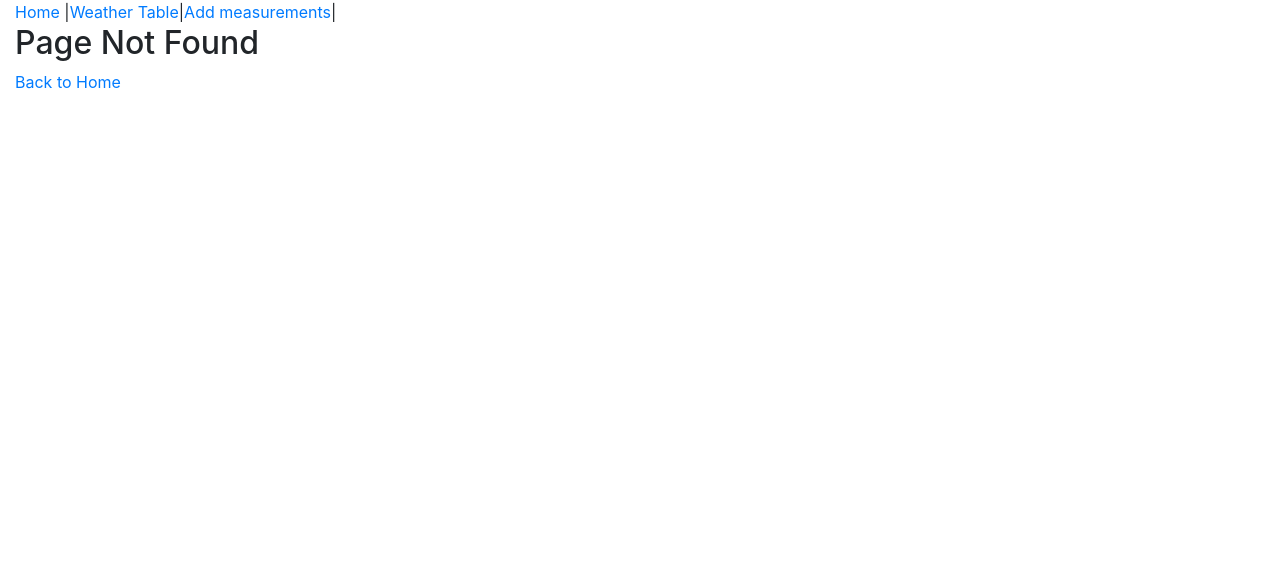
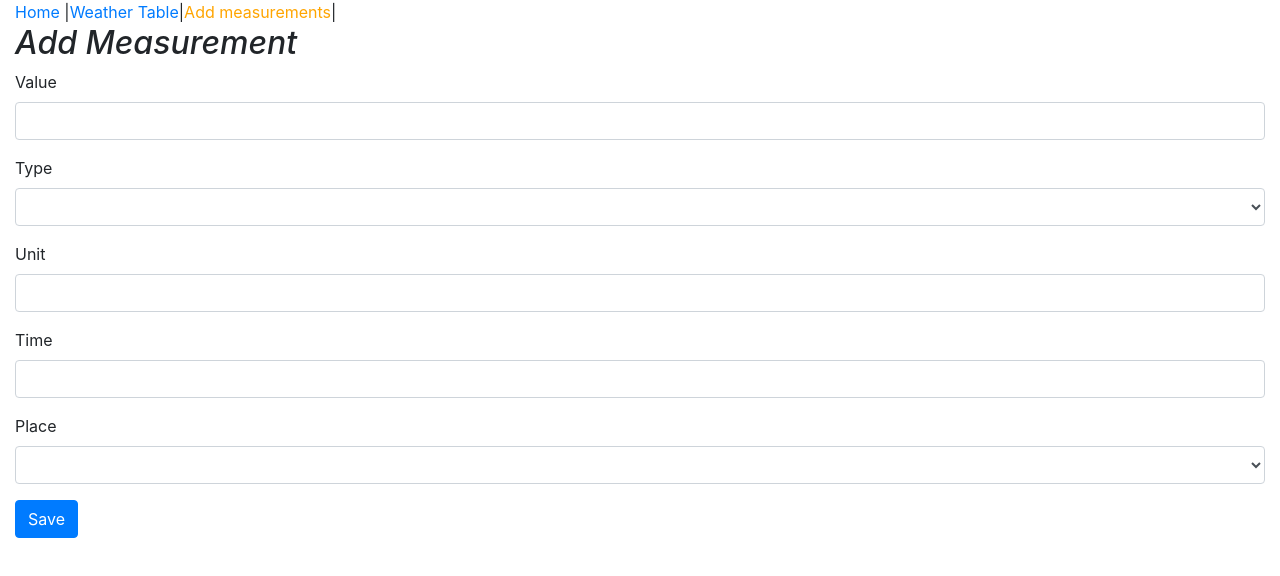
Before and after one commit to fadi-dasus/React-Weather-Data, a React (Create React App) app in the folder weather-data/: page /addMeasurementPage in a window 1280 px wide. Before the commit this address had no page. Shown: the top 576 px of the page. Built offline with nearby package versions, Linux system fonts and the light colour scheme.

Commit message:
add measurement form

```diff
--- /dev/null
+++ b/weather-data/src/components/AddMeasurementPage.js
@@ -0,0 +1,13 @@
+import React, { Fragment } from 'react'
+import DataFrom from './DataForm'
+
+function AddMeasurementPage() {
+
+    return (
+        <Fragment>
+            <h2 className="font-italic">Add Measurement  </h2>
+            <DataFrom />
+        </Fragment>
+    )
+}
+export default AddMeasurementPage
--- a/weather-data/src/components/App.js
+++ b/weather-data/src/components/App.js
@@ -2,7 +2,8 @@ import React from "react";
 import HomePage from "./HomePage";
 import Header from "./common/Header";
 import WeatherDataPage from './WeatherDataPage'
-import { Route, Switch, Redirect } from "react-router-dom";
+import AddMeasurementPage from './AddMeasurementPage'
+import { Route, Switch } from "react-router-dom";
 import NotFoundPage from "./NotFoundPage";
 import { ToastContainer } from "react-toastify";
 import "react-toastify/dist/ReactToastify.css";
@@ -14,8 +15,8 @@ function App() {
             <Header />
             <Switch>
                 <Route path="/" exact component={HomePage} />
-                <Route path="/weatherData" exact component={WeatherDataPage} />
-
+                <Route path="/weatherData" component={WeatherDataPage} />
+                <Route path="/addMeasurementPage" component={AddMeasurementPage} />
 
                 <Route component={NotFoundPage} />
             </Switch>
--- /dev/null
+++ b/weather-data/src/components/DataForm.js
@@ -0,0 +1,83 @@
+import React from "react";
+
+function DataForm(props) {
+    return (
+        <form>
+            <div className="form-group">
+                <label htmlFor="value">Value</label>
+                <div className="field">
+                    <input
+                        id="value"
+                        type="text"
+                        name="measurement-value"
+                        className="form-control"
+                        value=""
+                    />
+                </div>
+            </div>
+
+            <div className="form-group">
+                <label htmlFor="type">Type</label>
+                <div className="field">
+                    <select
+                        id="type"
+                        name="measurement-type"
+                        value=""
+                        className="form-control"
+                    >
+                        <option value="" />
+                        <option value="1">temperature</option>
+                        <option value="2">precipitation</option>
+                        <option value="3">cloud coverage</option>
+                        <option value="4">wind speed</option>
+                    </select>
+                </div>
+            </div>
+
+            <div className="form-group">
+                <label htmlFor="unit">Unit</label>
+                <div className="field">
+                    <input
+                        type="text"
+                        id="measurement-unit"
+                        name="unit"
+                        className="form-control"
+                        value=""
+                    />
+                </div>
+            </div>
+            <div className="form-group">
+                <label htmlFor="time">Time</label>
+                <div className="field">
+                    <input
+                        type="text"
+                        id="measurement-time"
+                        name="time"
+                        className="form-control"
+                        value=""
+                    />
+                </div>
+            </div>
+            <div className="form-group">
+                <label htmlFor="place">Place</label>
+                <div className="field">
+                <select
+                        id="place"
+                        name="measurement-place"
+                        value=""
+                        className="form-control"
+                    >
+                        <option value="" />
+                        <option value="1">Horsens</option>
+                        <option value="2">Copenhagen</option>
+                        <option value="3">Aarhus</option>
+                    </select>
+                </div>
+            </div>
+
+            <input type="submit" value="Save" className="btn btn-primary" />
+        </form>
+    );
+}
+
+export default DataForm;
--- a/weather-data/src/components/WeatherDataPage.js
+++ b/weather-data/src/components/WeatherDataPage.js
@@ -1,7 +1,7 @@
 import React, { useEffect, useState } from 'react'
 import { getData } from '../api/apiHelper'
 import WeatherDataList from './WeatherDataList'
-
+import { Link } from 'react-router-dom'
 
 function WeatherDataPage() {
 
@@ -15,6 +15,7 @@ function WeatherDataPage() {
     return (
         <>
             <h2>Data</h2>
+            <Link className="btn btn-primary" to="/addMeasurementPage"> Add Measurement</Link>
             <WeatherDataList data={weatherData} />
 
         </>
--- a/weather-data/src/components/common/Header.js
+++ b/weather-data/src/components/common/Header.js
@@ -5,7 +5,7 @@ function Header() {
         <nav>
             <NavLink activeStyle={cssStyle} exact to="/">Home</NavLink> {"|"}
             <NavLink activeStyle={cssStyle} to="/weatherData">Weather Table</NavLink>{"|"}
-            <NavLink activeStyle={cssStyle} to="/measurements">Add measurements</NavLink>{"|"}
+            <NavLink activeStyle={cssStyle} to="/addMeasurementPage">Add measurements</NavLink>{"|"}
         </nav>
 
     )
```
Also changed, not shown: weather-data/src/components/WeatherDataList.js (line endings or trailing spaces).
